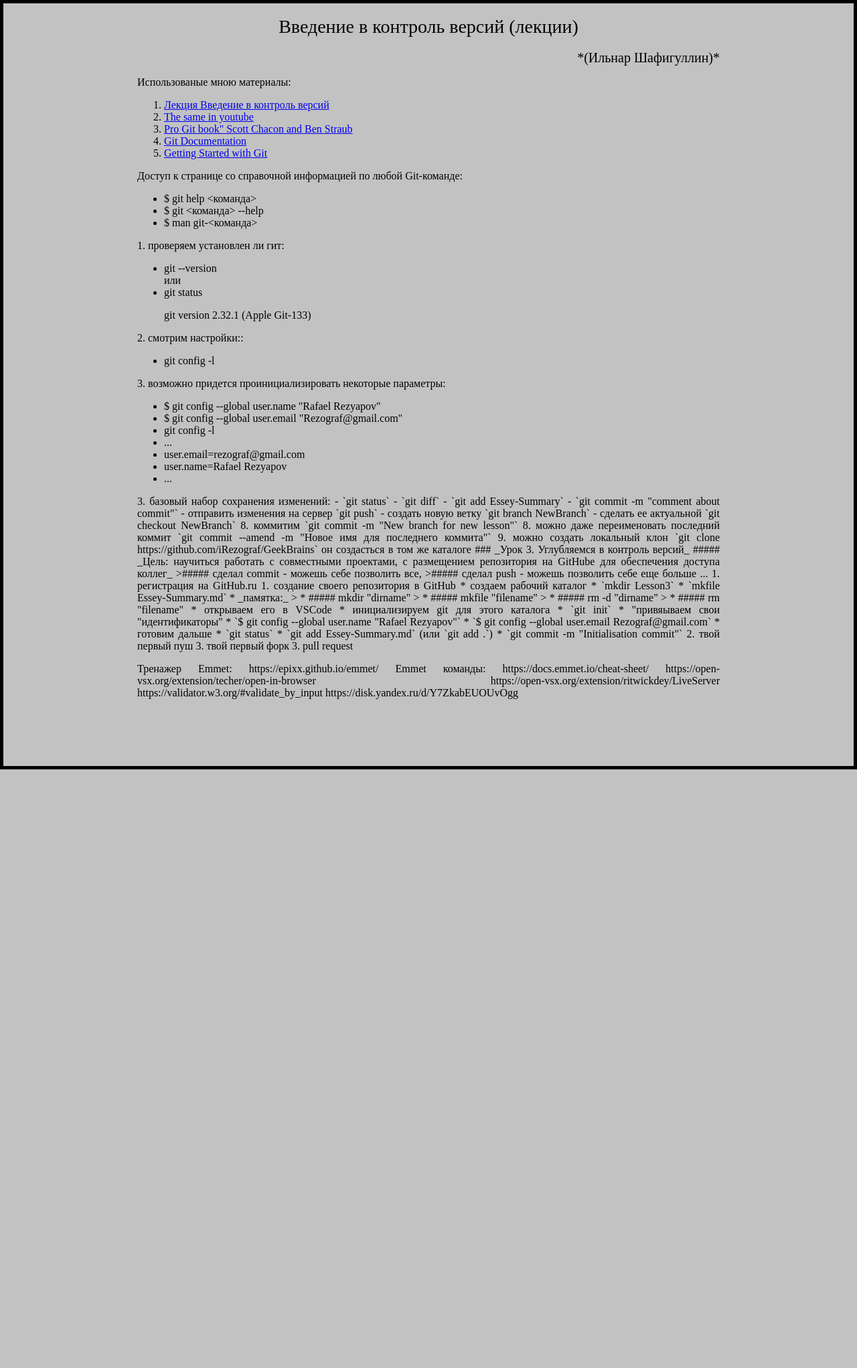
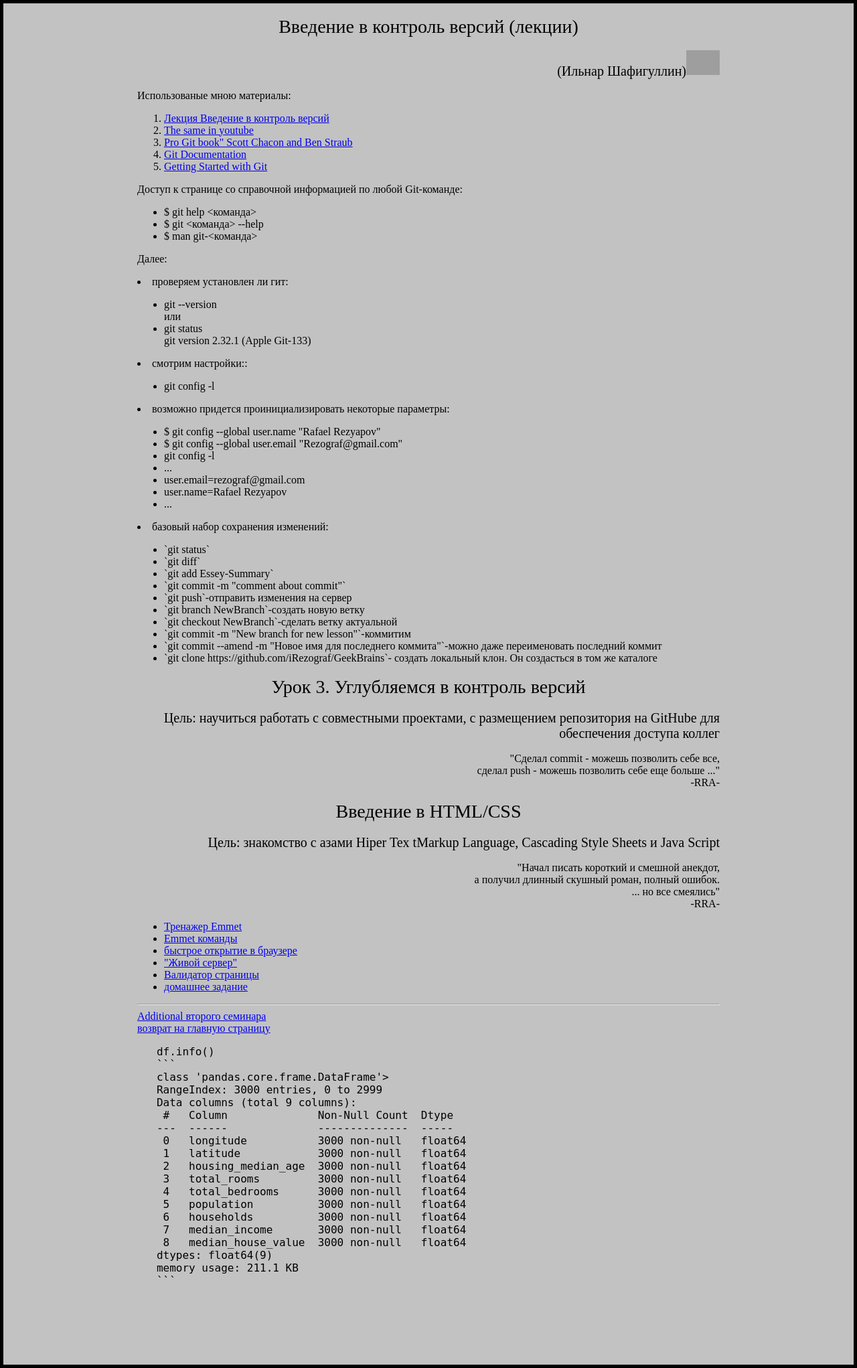
Before and after one commit to iRezograf/web_projects, a PHP site: page /test-site/Essey.html in a window 1280 px wide. Shown: the whole page at 67% size. Before the commit the page ends 1149 px from the top, so only its background shows below. Run offline with PHP 8.4, Linux system fonts and the light colour scheme; grey boxes are pictures that could not be loaded.

Commit message:
add  hw3.html 1.js 2.js

````diff
--- a/styles/style.css
+++ b/styles/style.css
@@ -4,6 +4,9 @@
 html {
   background-color: #00539f;
 
+}
+img {
+  width: 50px;
 }
 h1 {
   margin: 0,0,0,0 ;
@@ -19,6 +22,7 @@ h2 {
 body {
   width: auto;
   margin: 0 auto;
+  /* background-color: #c2c2c2; */
   background-color: #c2c2c2;
 
   padding: 0 200px 100px 200px;
@@ -26,3 +30,52 @@ body {
   text-align: justify;
   font: 16px Nunito;
 }
+.li-marker {
+  /* list-style-type: circle;
+  list-style-type: square;
+  list-style-type: disc; */
+  /* list-style-type: "->"; */
+  list-style-type: disc;
+
+}
+.quotation {
+  text-align: end;
+}
+
+code {
+  background: rgb(171, 176, 175);
+  padding: 0.125rem 0.25rem;
+  font-family: Nunito;
+    /* width: -webkit-fit-content;
+    width: -moz-fit-content;
+    width: fit-content; */
+}
+
+ss {
+  background: rgb(218, 102, 7);
+  padding: 0.125rem 0.25rem;
+  font-family: Nunito;
+    /* width: -webkit-fit-content;
+    width: -moz-fit-content;
+    width: fit-content; */
+}
+
+kbd {
+  font-size: 0.9em;
+  font-family: monospace;
+  word-break: keep-all;
+  text-shadow: white 0px 1px;
+  background: rgb(242, 242, 242);
+  padding: 1px 5px;
+  border-radius: 3px;
+}
+kbd-del {
+  font-size: 0.9em;
+  font-family: monospace;
+  word-break: keep-all;
+  text-shadow: white 0px 1px;
+  background: rgb(242, 242, 242);
+  padding: 1px 5px;
+  border-radius: 3px;
+  text-decoration: line-through;
+}
--- /dev/null
+++ b/test-site/1.js
@@ -0,0 +1,4 @@
+function startHw3_1(){
+    tempByCel = Number.parseInt(prompt('Введите температуру градусах Цельсия:')); // Pavel, tempByCel is local var (so not const ... or let ...)
+    alert(`Цельсий: ${tempByCel}, Фаренгейт: ${(9/5*tempByCel+32).toFixed(1)}`);
+}
--- /dev/null
+++ b/test-site/2.js
@@ -0,0 +1,4 @@
+function greeting(){
+    tempByCel = prompt("Введите Ваше имя: "); // local var
+    console.log(`Здравствуйте, ${tempByCel}`);
+}
--- a/test-site/Essey.html
+++ b/test-site/Essey.html
@@ -7,17 +7,12 @@
    <link href="../styles/style.css" rel="stylesheet" />
 </head>
 <body>
+   <h1>Урок Введение в контроль версий (лекции)</h1>
+   <script src="../scripts/main.js"></script>
+<h2>(Ильнар Шафигуллин)<img src="https://gbcdn.mrgcdn.ru/uploads/avatar/3044837/attachment/thumb-1a656273acf98b2313d8ca65b0177235.jpeg" alt="аватарка Ильнара Шафигуллина"></h2>
 
-   <h1>
-      Урок Введение в контроль версий (лекции)
-   </h1>
-   <script src="../scripts/main.js"></script>
-<h2>
-   *(Ильнар Шафигуллин)*
-</h2>
- <p>
-   Использованые мною материалы:
- </p>
+
+ <p>Использованые мною материалы:</p>
  <ol>
    <li><a href="https://gb.ru/lessons/256996">Лекция Введение в контроль версий</a></li>
    <li><a href="https://www.youtube.com/watch?v=g1k48cVIynw&t=61s">The same in youtube</a></li>
@@ -25,42 +20,28 @@
    <li><a href="https://docs.github.com/en">Git Documentation</a></li>
    <li><a href="https://docs.github.com/en/get-started/getting-started-with-git/setting-your-username-in-git">Getting Started with Git</a></li>
 </ol>
-
-<p>
-   Доступ к странице со справочной информацией по любой Git-команде:
-<ul>
-   <li>
-      $ git help <команда>
+<p>Доступ к странице со справочной информацией по любой Git-команде:</p>
+<ul class="li-marker">
+   <li>$ git help <команда>
    </li>
-   <li>
-      $ git <команда> --help
+   <li>$ git <команда> --help
    </li>
-   <li>
-      $ man git-<команда>
+   <li>$ man git-<команда>
    </li>
-
 </ul>
-</p>
-
-<p>
-   1. проверяем установлен ли гит:
-   <ul>
+<!-- </ol> -->
+<p>Далее:</p>
+   <li>проверяем установлен ли гит:
+      <ul class="li-marker">
          <li>git --version</li> <text> или</text>
-      <li>git status</li> <p> git   version 2.32.1 (Apple Git-133)</p>
-   </ul>
-</p>
-
-<p>
-   2. смотрим настройки::
-   <ul>
+         <li>git status</li> <text> git   version 2.32.1 (Apple Git-133)</text>
+      </ul></li>
+   <li>смотрим настройки::
+      <ul class="li-marker">
          <li>git config -l</li>
-   </ul>
-</p>
-
-<p>
-   3. возможно придется проинициализировать некоторые параметры:
-
-   <ul>
+      </ul></li>
+   <li>возможно придется проинициализировать некоторые параметры:
+      <ul class="li-marker">
          <li>$ git config --global user.name "Rafael Rezyapov"</li>
          <li>$ git config --global user.email "Rezograf@gmail.com"</li>
       <li>git config -l </li>
@@ -68,68 +49,71 @@
       <li>user.email=rezograf@gmail.com  </li>
       <li>user.name=Rafael Rezyapov </li>
       <li>...</li>
+      </ul></li>
+   <li>базовый набор сохранения изменений:
+      <ul class="li-marker">
+         <li>`git status`</li>
+         <li>`git diff`</li>
+         <li>`git add Essey-Summary`</li>
+         <li>`git commit -m "comment about commit"`</li>
+         <li>`git push`-отправить изменения на сервер</li>
+         <li>`git branch NewBranch`-создать новую ветку</li>
+         <li>`git checkout NewBranch`-сделать ветку актуальной</li>
+         <li>`git commit -m "New branch for new lesson"`-коммитим</li>
+         <li>`git commit --amend -m "Новое имя для последнего коммита"`-можно даже переименовать последний коммит</li>
+         <li>`git clone https://github.com/iRezograf/GeekBrains`- создать локальный клон. Он создасться в том же каталоге</li>
             </ul>
-</p>
+   </li>
+</ol>
 
 
-3. базовый набор сохранения изменений:
-- `git status`
-- `git diff`
-- `git add Essey-Summary`
-- `git commit -m "comment about commit"`
-- отправить изменения на сервер
-   `git push`
-- создать новую ветку
-   `git branch NewBranch`
-- сделать ее актуальной
-   `git checkout NewBranch`
-8. коммитим
-   `git commit -m "New branch for new lesson"`
-8. можно даже переименовать последний коммит
-   `git commit --amend -m "Новое имя для последнего коммита"`
-9. можно создать локальный клон
-`git clone https://github.com/iRezograf/GeekBrains`
-он создасться в том же каталоге
-### _Урок 3. Углубляемся в контроль версий_
-
-##### _Цель: научиться работать с совместными проектами, с размещением репозитория на GitHube для обеспечения доступа коллег_
-
->##### сделал commit - можешь себе позволить все,
->##### сделал push - можешь позволить себе еще больше ...
-1. регистрация на GitHub.ru
-1. создание своего репозитория в GitHub
-   * создаем рабочий каталог
-      * `mkdir Lesson3`
-      * `mkfile Essey-Summary.md`
-   *  _памятка:_
-         > * ##### mkdir "dirname"
-         > * ##### mkfile "filename"
-         > * ##### rm -d "dirname"
-         > * ##### rm "filename"
-   * открываем его в VSCode
-   * инициализируем git для этого каталога
-      * `git init`
-   * "привяываем свои "идентификаторы"
-      * `$ git config --global user.name "Rafael Rezyapov"`
-      * `$ git config --global user.email Rezograf@gmail.com`
-   * готовим дальше
-   * `git status`
-      * `git add Essey-Summary.md` (или `git add .`)
-      * `git commit -m "Initialisation commit"`
-2. твой первый пуш
-3. твой первый форк
-3. pull request
-
- </p>
+<h1>Урок 3. Углубляемся в контроль версий
+</h1>
+<h2>Цель: научиться работать с совместными проектами, с размещением репозитория на GitHube для обеспечения доступа коллег
+</h2>
+<p class = "quotation">"Сделал commit - можешь позволить себе все,<br>сделал push - можешь позволить себе еще больше ..."<br>-RRA-</p>
 </body>
 </html>
 
-Тренажер Emmet: https://epixx.github.io/emmet/
-Emmet команды: https://docs.emmet.io/cheat-sheet/
-
-https://open-vsx.org/extension/techer/open-in-browser
-https://open-vsx.org/extension/ritwickdey/LiveServer
-
-https://validator.w3.org/#validate_by_input
-
-https://disk.yandex.ru/d/Y7ZkabEUOUvOgg
+<h1>Введение в HTML/CSS</h1>
+<h2>Цель: знакомство с азами Hiper Tex tMarkup Language, Cascading Style Sheets и Java Script</h2>
+<p class = "quotation">"Начал писать короткий и смешной анекдот,<br>а получил длинный скушный роман, полный ошибок. <br> ... но все смеялись"<br>-RRA-</p>
+<div>
+   <header>
+      <ul>
+         <li><a href="https://epixx.github.io/emmet/">Тренажер Emmet</a></li>
+         <li><a href="https://docs.emmet.io/cheat-sheet">Emmet команды</a></li>
+         <li><a href="https://open-vsx.org/extension/techer/open-in-browser">быстрое открытие в браузере</a></li>
+         <li><a href="https://open-vsx.org/extension/ritwickdey/LiveServer">"Живой сервер"</a></li>
+         <li><a href="https://validator.w3.org/#validate_by_input">Валидатор страницы</a></li>
+         <li><a href="https://disk.yandex.ru/d/Y7ZkabEUOUvOgg">домашнее задание</a></li>
+      </ul>
+   </header>
+   <footer>
+      <hr>
+      <a href="additional.html">Additional второго семинара</a>   <br>
+      <a href="index.html">возврат на главную страницу</a>
+   </footer>
+</div>
+<pre>
+   df.info()
+   ```
+   class 'pandas.core.frame.DataFrame'>
+   RangeIndex: 3000 entries, 0 to 2999
+   Data columns (total 9 columns):
+    #   Column              Non-Null Count  Dtype
+   ---  ------              --------------  -----
+    0   longitude           3000 non-null   float64
+    1   latitude            3000 non-null   float64
+    2   housing_median_age  3000 non-null   float64
+    3   total_rooms         3000 non-null   float64
+    4   total_bedrooms      3000 non-null   float64
+    5   population          3000 non-null   float64
+    6   households          3000 non-null   float64
+    7   median_income       3000 non-null   float64
+    8   median_house_value  3000 non-null   float64
+   dtypes: float64(9)
+   memory usage: 211.1 KB
+   ```</pre>
+</body>
+</html>
````
Also changed, not shown: test-site/additional.html (deleted, +0 -72 lines), test-site/additional2.html (added, +61 -0 lines), test-site/additional3.html (added, +32 -0 lines), test-site/hw2.html (renamed from test-site/hw.html, +7 -16 lines), test-site/hw3.html (added, +30 -0 lines), test-site/index.html (+27 -8 lines), README.md. Lines whose indentation alone changed are shown as unchanged.
